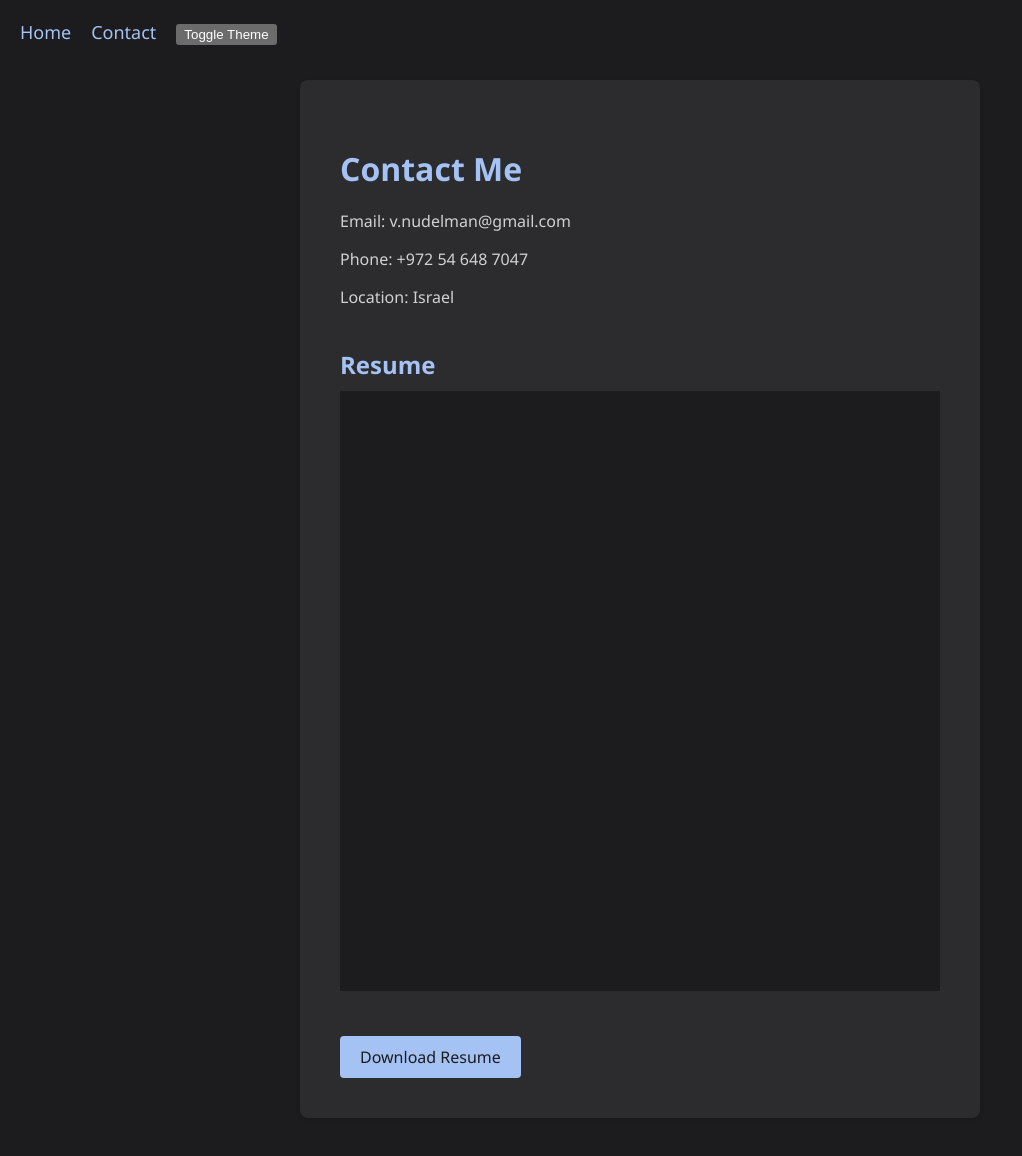
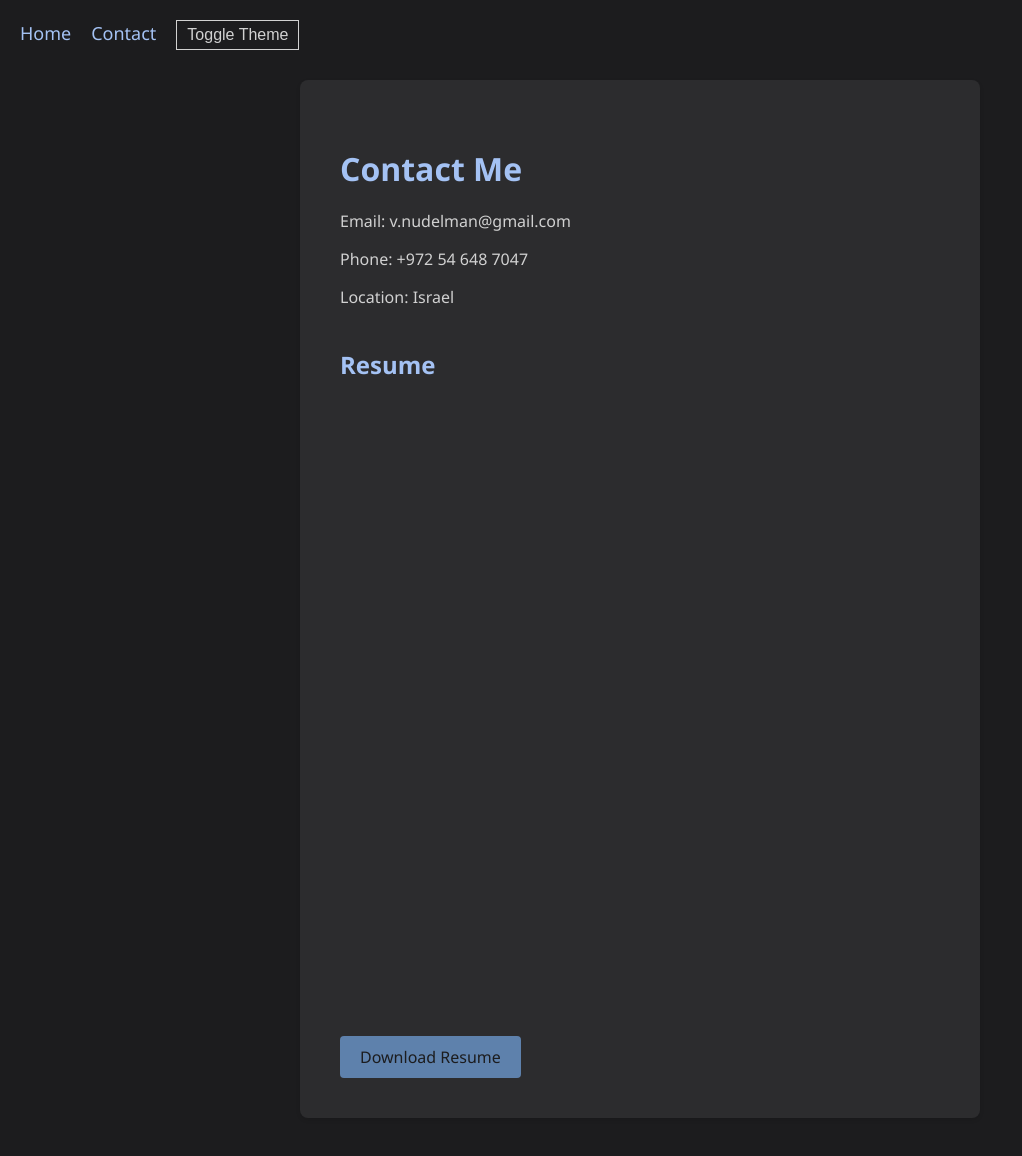
Before and after one commit to vitalynudelman/Personal-Website, a React (Create React App) app in the folder frontend/: page /contact in a window 1280 px wide. Shown: the whole page, without its empty margins (0-1022 px from the left). Built offline with nearby package versions, Linux system fonts and the light colour scheme.

Commit message:
Light and dark themes added

```diff
--- a/frontend/src/components/App/App.css
+++ b/frontend/src/components/App/App.css
@@ -1,13 +1,31 @@
 :root {
-  color-scheme: dark;
+  /* Dark theme colors */
+  --bg-color-dark: #1c1c1e;
+  --text-color-dark: #d1d1d1;
+  --link-color-dark: #a4c2f4;
+
+  /* Light theme colors */
+  --bg-color-light: #E5E9F0;
+  --text-color-light: #333333;
+  --link-color-light: #5E81AC;
 }
 
 body {
   font-family: 'Segoe UI', Tahoma, Geneva, Verdana, sans-serif;
-  background-color: #1c1c1e;
-  color: #d1d1d1;
   margin: 0;
   padding: 0;
+  min-height: 100vh;
+  transition: background-color 0.3s, color 0.3s;
+}
+
+body.dark {
+  background-color: var(--bg-color-dark);
+  color: var(--text-color-dark);
+}
+
+body.light {
+  background-color: var(--bg-color-light);
+  color: var(--text-color-light);
 }
 
 .App {
@@ -32,8 +50,16 @@ nav::after {
   left: 0;
   width: 100vw;
   height: 60px;
-  background-color: #1c1c1e;
   z-index: -1;
+  transition: background-color 0.3s;
+}
+
+.dark nav::after {
+  background-color: var(--bg-color-dark);
+}
+
+.light nav::after {
+  background-color: #D8DEE9  /* var(--bg-color-light); */
 }
 
 nav ul {
@@ -52,10 +78,18 @@ nav ul li:last-child {
 }
 
 nav ul li a {
-  color: #a4c2f4;
   text-decoration: none;
   font-size: 18px;
   position: relative;
+  transition: color 0.3s;
+}
+
+.dark nav ul li a {
+  color: var(--link-color-dark);
+}
+
+.light nav ul li a {
+  color: var(--link-color-light);
 }
 
 nav ul li a::after {
@@ -65,11 +99,47 @@ nav ul li a::after {
   bottom: -2px;
   width: 100%;
   height: 2px;
-  background-color: #a4c2f4;
   transform: scaleX(0);
-  transition: transform 0.3s;
+  transition: transform 0.3s, background-color 0.3s;
+}
+
+.dark nav ul li a::after {
+  background-color: var(--link-color-dark);
+}
+
+.light nav ul li a::after {
+  background-color: var(--link-color-light);
 }
 
 nav ul li a:hover::after {
   transform: scaleX(1);
 }
+
+button {
+  background-color: transparent;
+  border: 1px solid;
+  padding: 5px 10px;
+  cursor: pointer;
+  font-size: 16px;
+  transition: background-color 0.3s, color 0.3s;
+}
+
+.dark button {
+  color: var(--text-color-dark);
+  border-color: var(--text-color-dark);
+}
+
+.light button {
+  color: var(--text-color-light);
+  border-color: var(--text-color-light);
+}
+
+.dark button:hover {
+  background-color: var(--text-color-dark);
+  color: var(--bg-color-dark);
+}
+
+.light button:hover {
+  background-color: var(--text-color-light);
+  color: var(--bg-color-light);
+}
--- a/frontend/src/components/App/App.js
+++ b/frontend/src/components/App/App.js
@@ -1,4 +1,4 @@
-import React, { useState } from 'react';
+import React, { useState, useEffect } from 'react';
 import { BrowserRouter as Router, Route, Routes, Link } from 'react-router-dom';
 import './App.css';
 import Home from '../Home/Home';
@@ -7,13 +7,22 @@ import Contact from '../Contact/Contact';
 function App() {
   const [theme, setTheme] = useState('dark');
 
+  useEffect(() => {
+    // Apply the initial theme to the body
+    document.body.className = theme;
+  }, []);
+
   const toggleTheme = () => {
-    setTheme(prevTheme => (prevTheme === 'dark' ? 'light' : 'dark'));
+    setTheme(prevTheme => {
+      const newTheme = prevTheme === 'dark' ? 'light' : 'dark';
+      document.body.className = newTheme;
+      return newTheme;
+    });
   };
 
   return (
     <Router>
-      <div className={`App ${theme}`}>
+      <div className="App">
         <nav>
           <ul>
             <li>
--- a/frontend/src/components/Certifications/Certifications.css
+++ b/frontend/src/components/Certifications/Certifications.css
@@ -5,7 +5,15 @@
 .Certifications h2 {
   font-size: 32px;
   margin-bottom: 20px;
+  transition: color 0.3s;
+}
+
+.dark .Certifications h2 {
   color: #a4c2f4;
+}
+
+.light .Certifications h2 {
+  color: #5E81AC;
 }
 
 .certification-list {
@@ -29,6 +37,14 @@
 
 .certification p {
   font-size: 16px;
+  text-align: center;
+  transition: color 0.3s;
+}
+
+.dark .certification p {
   color: #d1d1d1;
-    text-align: center;
 }
+
+.light .certification p {
+  color: #333333;
+}
--- a/frontend/src/components/Contact/Contact.css
+++ b/frontend/src/components/Contact/Contact.css
@@ -2,15 +2,33 @@
   max-width: 600px;
   margin: 40px auto 0;
   padding: 40px;
-  background-color: #2c2c2e;
   border-radius: 8px;
   box-shadow: 0 2px 4px rgba(0, 0, 0, 0.1);
+  transition: background-color 0.3s, color 0.3s;
+}
+
+.dark .Contact {
+  background-color: #2c2c2e;
+  color: #d1d1d1;
+}
+
+.light .Contact {
+  background-color: #f0f0f2;
+  color: #333333;
 }
 
 .Contact h2 {
   font-size: 32px;
   margin-bottom: 20px;
+  transition: color 0.3s;
+}
+
+.dark .Contact h2 {
   color: #a4c2f4;
+}
+
+.light .Contact h2 {
+  color: #5E81AC;
 }
 
 .Contact p {
@@ -21,15 +39,23 @@
   display: inline-block;
   margin-top: 20px;
   padding: 12px 24px;
+  text-decoration: none;
+  border-radius: 4px;
+  transition: background-color 0.3s, color 0.3s;
+}
+
+.dark .Contact a {
   background-color: #a4c2f4;
   color: #1c1c1e;
-  text-decoration: none;
-  border-radius: 4px;
-  transition: background-color 0.3s;
+}
+
+.light .Contact a {
+  background-color: #5E81AC;
+  color: #ffffff;
 }
 
 .Contact a:hover {
-  background-color: #a4c2f4;
+  opacity: 0.9;
 }
 
 .resume-section {
@@ -39,7 +65,15 @@
 .resume-section h3 {
   font-size: 24px;
   margin-bottom: 10px;
+  transition: color 0.3s;
+}
+
+.dark .resume-section h3 {
   color: #a4c2f4;
+}
+
+.light .resume-section h3 {
+  color: #5E81AC;
 }
 
 .resume-section iframe {
@@ -50,13 +84,21 @@
 .resume-section a {
   display: inline-block;
   padding: 10px 20px;
-  background-color: #a4c2f4;
-  color: #1c1c1e;
   text-decoration: none;
   border-radius: 4px;
-  transition: background-color 0.3s;
+  transition: background-color 0.3s, color 0.3s;
+}
+
+.dark .resume-section a {
+  background-color: #5E81AC;
+  color: #1c1c1e;
+}
+
+.light .resume-section a {
+  background-color: #5E81AC;
+  color: #ffffff;
 }
 
 .resume-section a:hover {
-  background-color: #a4c2f4;
+  opacity: 0.9;
 }
--- a/frontend/src/components/Home/Home.css
+++ b/frontend/src/components/Home/Home.css
@@ -20,16 +20,42 @@
 .intro-text h1 {
   font-size: 48px;
   margin-bottom: 10px;
+  transition: color 0.3s;
+}
+
+.dark .intro-text h1 {
+  color: #ffffff;
+}
+
+.light .intro-text h1 {
+  color: #4C566A; /*333333*/
 }
 
 .intro-text h2 {
   font-size: 24px;
   margin-bottom: 20px;
+  transition: color 0.3s;
+}
+
+.dark .intro-text h2 {
   color: #a4c2f4;
+}
+
+.light .intro-text h2 {
+  color: #5E81AC;
 }
 
 .intro-text p {
   font-size: 18px;
   line-height: 1.6;
   margin-bottom: 20px;
+  transition: color 0.3s;
 }
+
+.dark .intro-text p {
+  color: #d1d1d1;
+}
+
+.light .intro-text p {
+  color: #444444;
+}
--- a/frontend/src/components/Projects/Projects.css
+++ b/frontend/src/components/Projects/Projects.css
@@ -5,7 +5,15 @@
 .Projects h2 {
   font-size: 32px;
   margin-bottom: 20px;
+  transition: color 0.3s;
+}
+
+.dark .Projects h2 {
   color: #a4c2f4;
+}
+
+.light .Projects h2 {
+  color: #5E81AC;
 }
 
 .project-list {
@@ -15,10 +23,20 @@
 }
 
 .project {
-    background-color: #2c2c2e;
   padding: 20px;
   border-radius: 8px;
   box-shadow: 0 2px 4px rgba(0, 0, 0, 0.1);
+  transition: background-color 0.3s, color 0.3s;
+}
+
+.dark .project {
+  background-color: #2c2c2e;
+  color: #d1d1d1;
+}
+
+.light .project {
+  background-color: #E5E9F0;
+  color: #333333;
 }
 
 .project h3 {
@@ -26,8 +44,16 @@
   margin-bottom: 10px;
   position: relative;
   display: inline-block;
+  text-decoration: none;
+  transition: color 0.3s;
+}
+
+.dark .project h3 {
   color: #a4c2f4;
-    text-decoration: none;
+}
+
+.light .project h3 {
+  color: #5E81AC;
 }
 
 .project h3::after {
@@ -37,9 +63,16 @@
   bottom: -2px;
   width: 100%;
   height: 2px;
+  transform: scaleX(0);
+  transition: transform 0.3s, background-color 0.3s;
+}
+
+.dark .project h3::after {
   background-color: #a4c2f4;
-    transform: scaleX(0);
-    transition: transform 0.3s;
+}
+
+.light .project h3::after {
+  background-color: #5E81AC;
 }
 
 .project h3:hover::after {
--- a/frontend/src/components/Skills/Skills.css
+++ b/frontend/src/components/Skills/Skills.css
@@ -5,7 +5,15 @@
 .Skills h2 {
   font-size: 32px;
   margin-bottom: 20px;
+  transition: color 0.3s;
+}
+
+.dark .Skills h2 {
   color: #a4c2f4;
+}
+
+.light .Skills h2 {
+  color: #5E81AC;
 }
 
 .skill-list {
@@ -29,5 +37,13 @@
 
 .skill p {
   font-size: 16px;
+  transition: color 0.3s;
+}
+
+.dark .skill p {
   color: #d1d1d1;
 }
+
+.light .skill p {
+  color: #333333;
+}
```
Lines whose indentation alone changed are shown as unchanged.
